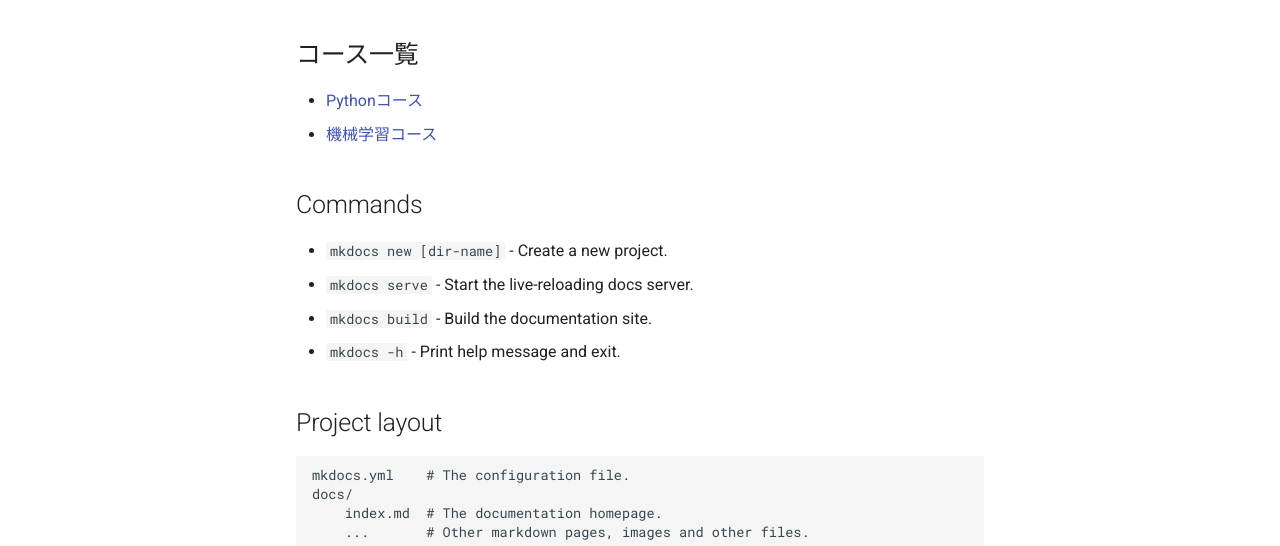
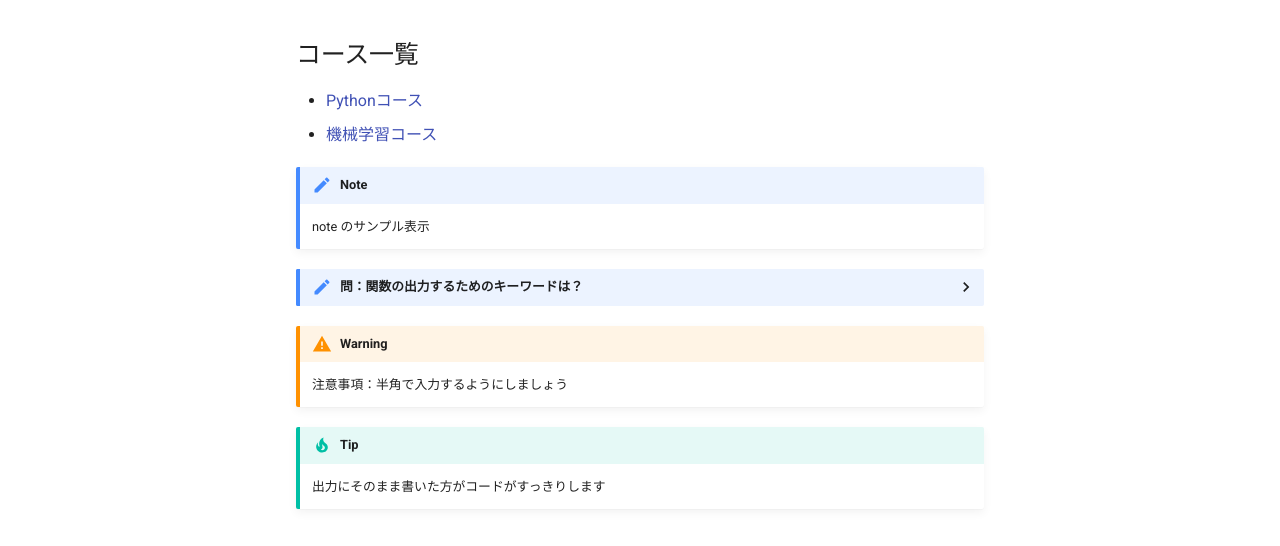
Before and after one commit to 0223juvet/pypage, a plain HTML site: page index.html in a window 1280 px wide. Shown: the part 208-754 px from the top of the page. Drawn offline with Linux system fonts and the light colour scheme.

Commit message:
Deployed f8a027d with MkDocs version: 1.2.2

```diff
--- a/index.html
+++ b/index.html
@@ -417,6 +417,20 @@
 <li><a href="pycourse/">Pythonコース</a></li>
 <li><a href="mlcourse/">機械学習コース</a></li>
 </ul>
+<div class="admonition note">
+<p class="admonition-title">Note</p>
+<p>note のサンプル表示</p>
+</div>
+<details class="note"><summary>問：関数の出力するためのキーワードは？</summary><p>出力には return を使う</p>
+</details>
+<div class="admonition warning">
+<p class="admonition-title">Warning</p>
+<p>注意事項：半角で入力するようにしましょう</p>
+</div>
+<div class="admonition tip">
+<p class="admonition-title">Tip</p>
+<p>出力にそのまま書いた方がコードがすっきりします</p>
+</div>
 <h2 id="commands">Commands<a class="headerlink" href="#commands" title="Permanent link">&para;</a></h2>
 <ul>
 <li><code>mkdocs new [dir-name]</code> - Create a new project.</li>
```
Also changed, not shown: search/search_index.json (+1 -1 lines), 1 other file.
